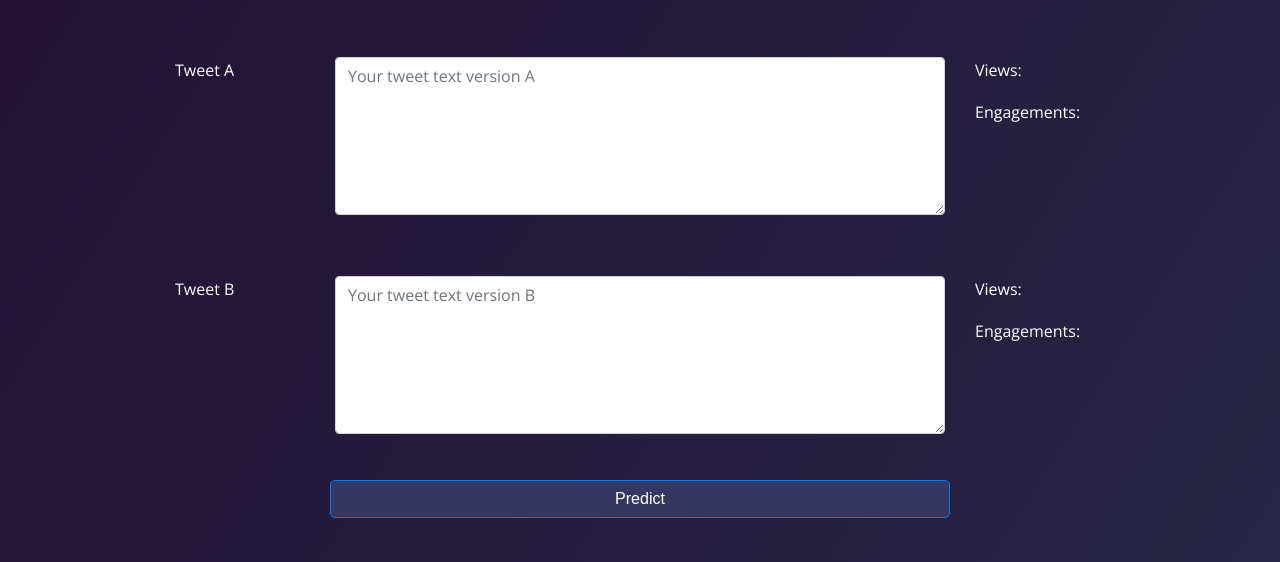
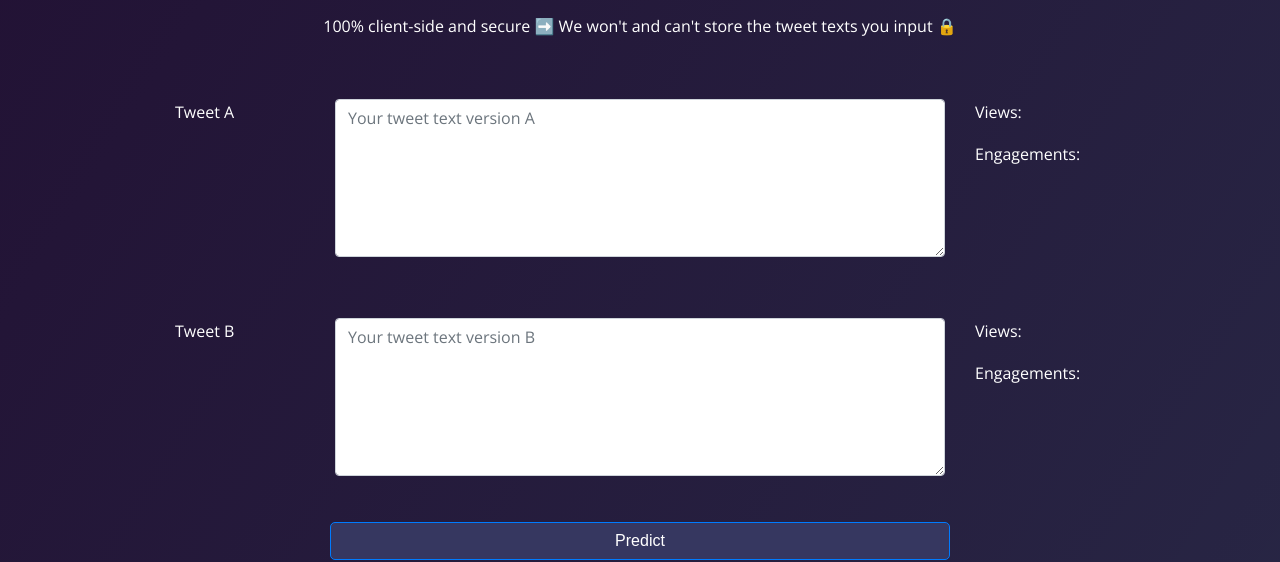
Before and after one commit to ihmissuti/whirrel, a website: page index.html in a window 1280 px wide. Shown: the part 258-820 px from the top of the page. Drawn offline with nearby package versions, Linux system fonts and the light colour scheme.

Commit message:
updated copytexts

```diff
--- a/index.html
+++ b/index.html
@@ -38,7 +38,7 @@
     <div class="container">
       <div class="mt1">
          <h1>A/B Test Your Tweets with AI</h1>
-         <p style="font-size: 1.2rem;">This experimental tool uses machine learning and synthetic data to predict views and engagement of Twitter texts.</p>
+         <p style="font-size: 1.2rem;">This experimental tool uses machine learning and synthetic data to predict views and engagement of Twitter texts.</p> <p>100% client-side and secure ➡️ We won't and can't store the tweet texts you input 🔒</p>
         <!-- <a style="font-weight: 900; color: #f8dff8;" href="" target="_blank">Read more &raquo;</a>  -->
       </div>
 
```
